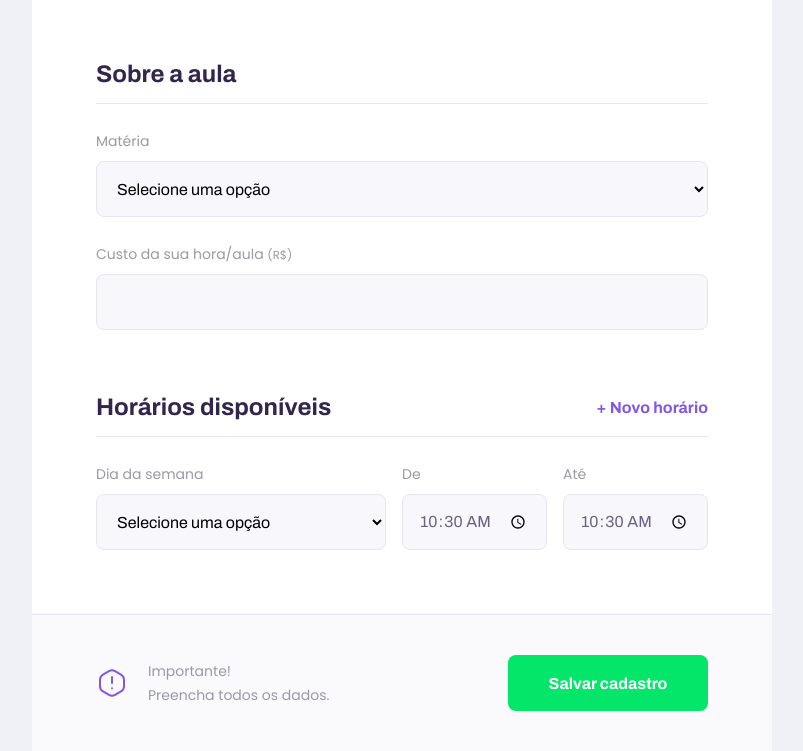
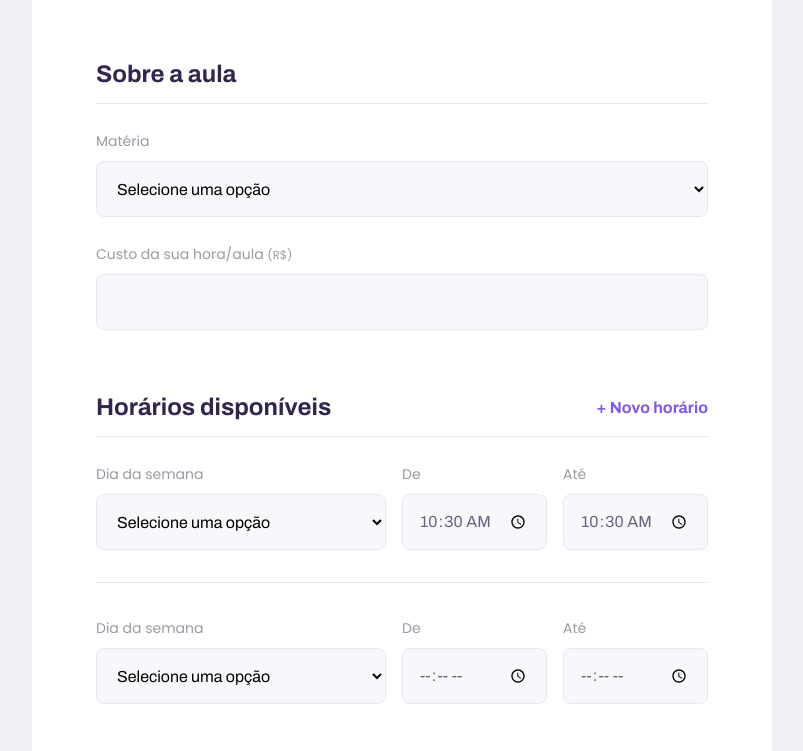
Before and after one commit to rafaellimags/proffy, a plain HTML site: page give-classes.html in a window 1280 px wide. Both pictures are taken after typing "10:30", "10:30" into the empty fields and a click on the button "+ Novo horário". Shown: the part 981-1732 px from the top of the page, without its empty margins (238-1041 px from the left). Drawn offline with Linux system fonts and the light colour scheme.

Commit message:
Add controller to new schedule button

```diff
--- a/scripts/addField.js
+++ b/scripts/addField.js
@@ -0,0 +1,12 @@
+document.querySelector('#add-time').addEventListener('click', cloneField)
+
+function cloneField() {
+    const scheduleContainer = document.querySelector('.schedule-item').cloneNode(true)
+    const scheduleField = scheduleContainer.querySelectorAll('input')
+
+    scheduleField.forEach(function(field) {
+        field.value = ''
+    });
+
+    document.querySelector('#schedule-items').appendChild(scheduleContainer)
+}
--- a/styles/partials/page-give-classes.css
+++ b/styles/partials/page-give-classes.css
@@ -59,7 +59,7 @@
 .schedule-item+.schedule-item {
     margin-top: 3.2rem;
     padding-top: 3.2rem;
-    border: 1px solid var(--color-line-in-white);
+    border-top: 1px solid var(--color-line-in-white);
 }
 
 #page-give-classes main footer {
```
